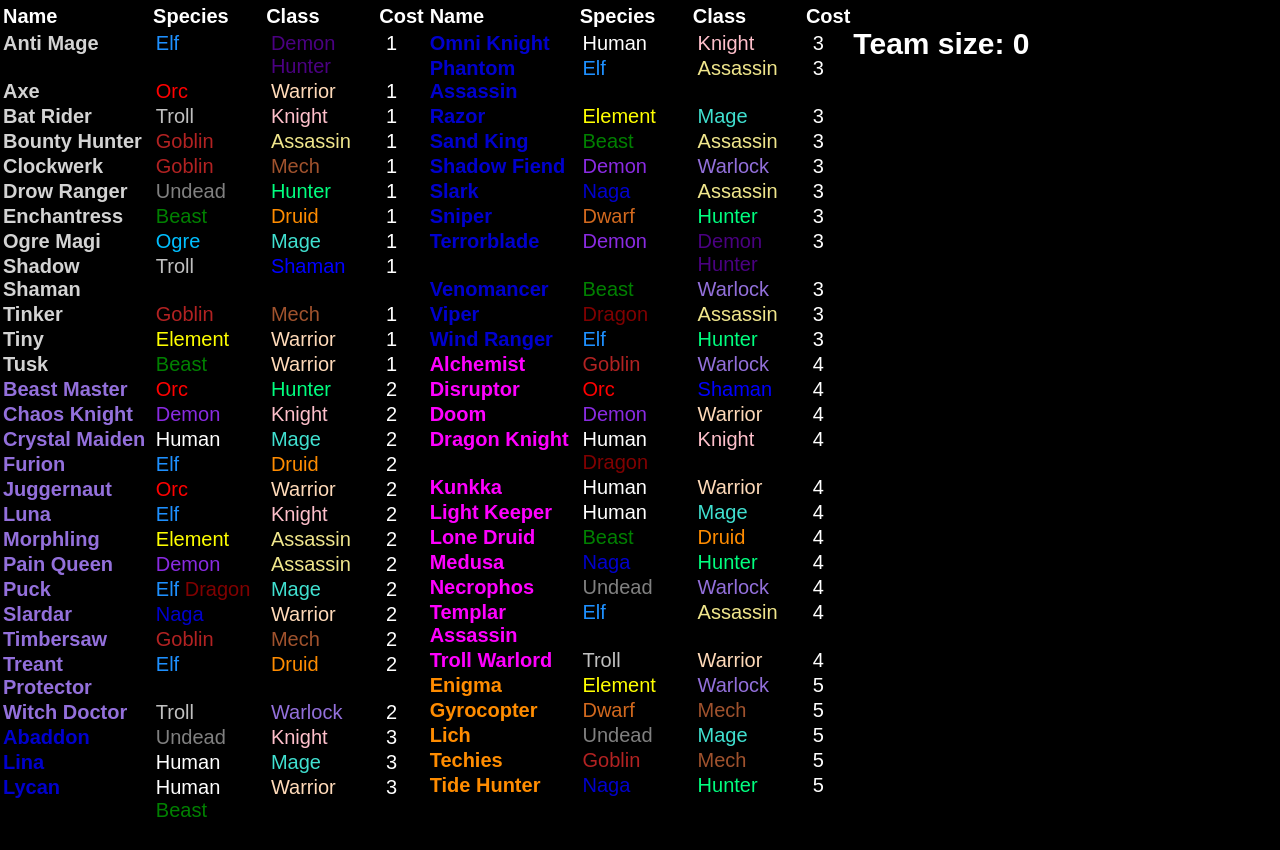
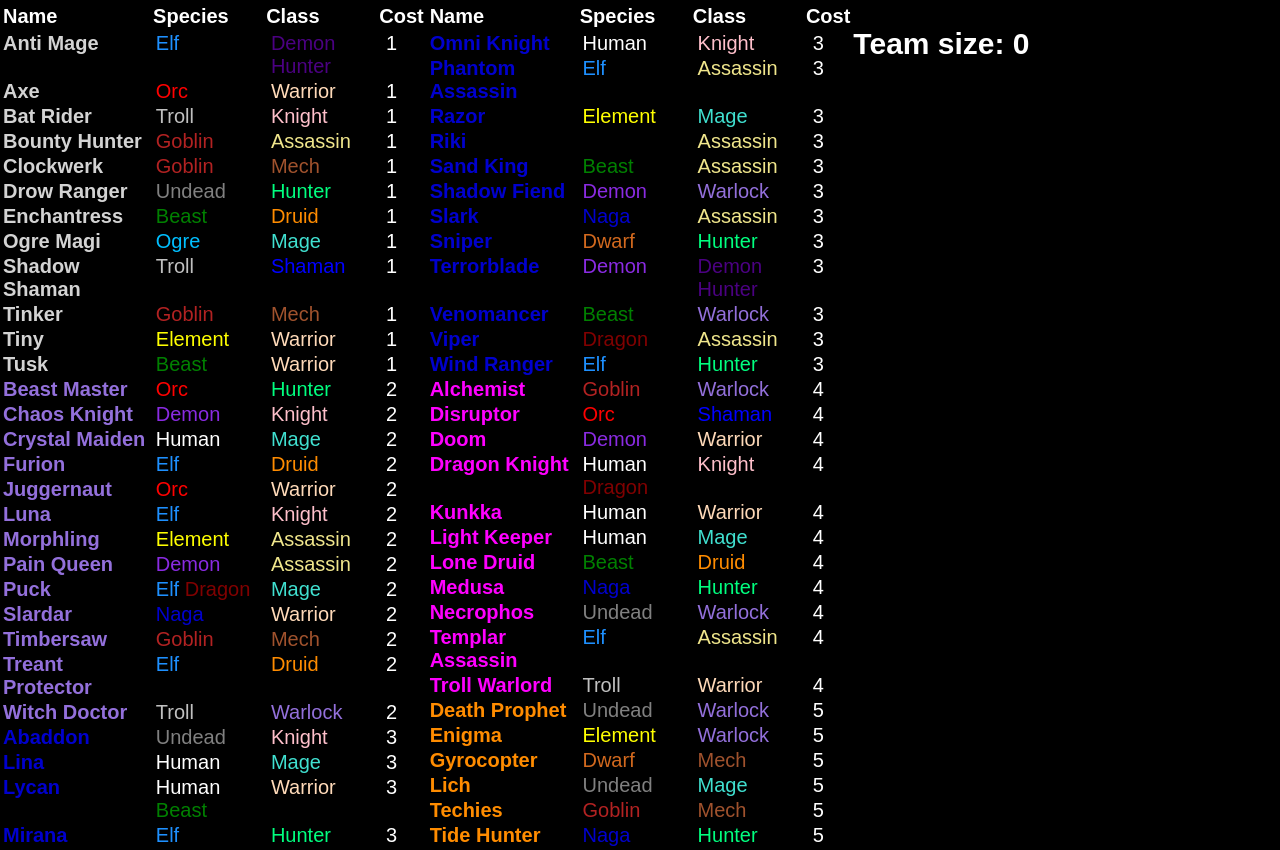
Before and after one commit to Kumagor0/dota-auto-chess-planner, a React (Create React App) app: page / in a window 1280 px wide. Shown: the part 240-1090 px from the top of the page. Before the commit the page ends 1065 px from the top, so only its background shows below. Built offline with nearby package versions, Linux system fonts and the light colour scheme.

Commit message:
feat: 2019/02/25 patch

```diff
--- a/src/HeroesList.tsx
+++ b/src/HeroesList.tsx
@@ -239,7 +239,7 @@
           names to sort the list. Copy link from the address bar to share your
           lineup.
         </h2>
-        <h3 style={{ color: 'White' }}>Last patch: 2019/02/15</h3>
+        <h3 style={{ color: 'White' }}>Last patch: 2019/02/25</h3>
         <div style={{ flexDirection: 'row', display: 'flex' }}>
           <h3 style={{ float: 'left', display: 'inline' }}>
             <Link to={pathname}>Clear lineup</Link>
--- a/src/featuresPerks.tsx
+++ b/src/featuresPerks.tsx
@@ -5,14 +5,15 @@
   Elf: {
     3: 'Evasion increased by 25% for all friendly elfs.',
     6: 'Evasion increased by 25% for all friendly elfs.',
+    9: 'Evasion increased by 30% for all friendly elfs.',
   },
   Undead: {
-    2: 'Armor decreased by 5 for all enemies.',
-    4: 'Armor decreased by 7 for all enemies.',
+    2: 'Armor decreased by 4 for all enemies.',
+    4: 'Armor decreased by 6 for all enemies.',
   },
   Orc: {
-    2: 'Max HP increased by 250 for all friendly orcs.',
-    4: 'Max HP increased by 350 for all friendly orcs.',
+    2: 'Max HP increased by 200 for all friendly orcs.',
+    4: 'Max HP increased by 300 for all friendly orcs.',
   },
   Goblin: {
     3: 'Armor and hp regeneration increased by 15 for a random ally.',
@@ -28,21 +29,25 @@
     6: 'All friendly humans have 30% chance to silence target for 4s on damage deal.',
   },
   Naga: {
-    2: 'Magic resistance increased by 20 for all allies.',
-    4: 'Magic resistance increased by 40 for all allies.',
+    2: 'Magic resistance increased by 30 for all allies.',
+    4: 'Magic resistance increased by 30 for all allies.',
+  },
+  Satyr: {
+    1: 'Hides your bench from enemy vision as long as a satyr is on your bench.',
   },
   Troll: {
     2: 'Attack speed increased by 35 for all friendly trolls.',
     4: 'Attack speed increased by 30 for all allies.',
   },
   Beast: {
-    2: 'Attack damage increased by 10% for all allies.',
-    4: 'Attack damage increased by 15% for all allies.',
-    6: 'Attack damage increased by 20% for all allies.',
+    2: 'Attack damage increased by 15% for all allies.',
+    4: 'Attack damage increased by 20% for all allies.',
+    6: 'Attack damage increased by 25% for all allies.',
   },
   Assassin: {
     3: 'All friendly assasins have 10% chance to deal 3.5x damage.',
     6: 'All friendly assasins have 20% chance to deal 4.5x damage.',
+    9: 'All friendly assasins have an additional 20% chance to deal 5x damage.',
   },
   Druid: {
     2: 'two ★druids can upgrade to a ★★druid.',
@@ -50,7 +55,7 @@
   },
   Hunter: {
     3: 'Attack damage increased by 25% for all friendly hunters.',
-    6: 'Attack damage increased by 35% for all friendly hunters.',
+    6: 'Attack damage increased by 25% for all friendly hunters.',
   },
   Knight: {
     2: 'All friendly knights +25% chance to get a shield.',
--- a/src/heroes.tsx
+++ b/src/heroes.tsx
@@ -262,6 +262,20 @@
   },
   { name: 'Lina', species: ['Human'], className: 'Mage', cost: 3, code: 'li' },
   {
+    name: 'Riki',
+    species: ['Satyr'],
+    className: 'Assassin',
+    cost: 3,
+    code: 'rk',
+  },
+  {
+    name: 'Mirana',
+    species: ['Elf'],
+    className: 'Hunter',
+    cost: 3,
+    code: 'mr',
+  },
+  {
     name: 'Doom',
     species: ['Demon'],
     className: 'Warrior',
@@ -367,6 +381,13 @@
     cost: 5,
     code: 'te',
   },
+  {
+    name: 'Death Prophet',
+    species: ['Undead'],
+    className: 'Warlock',
+    cost: 5,
+    code: 'dp',
+  },
 ];
 
 export const getFeaturesList = (names: Array<HeroType['name']>) =>
```
